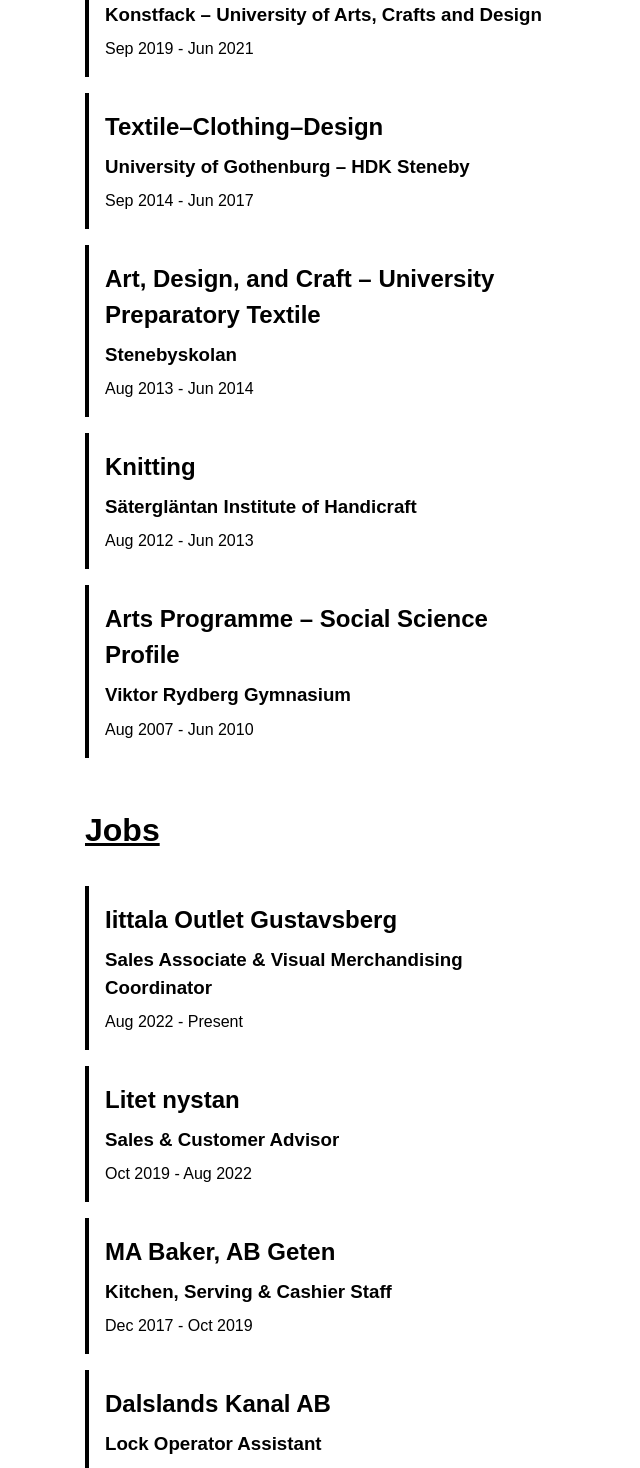
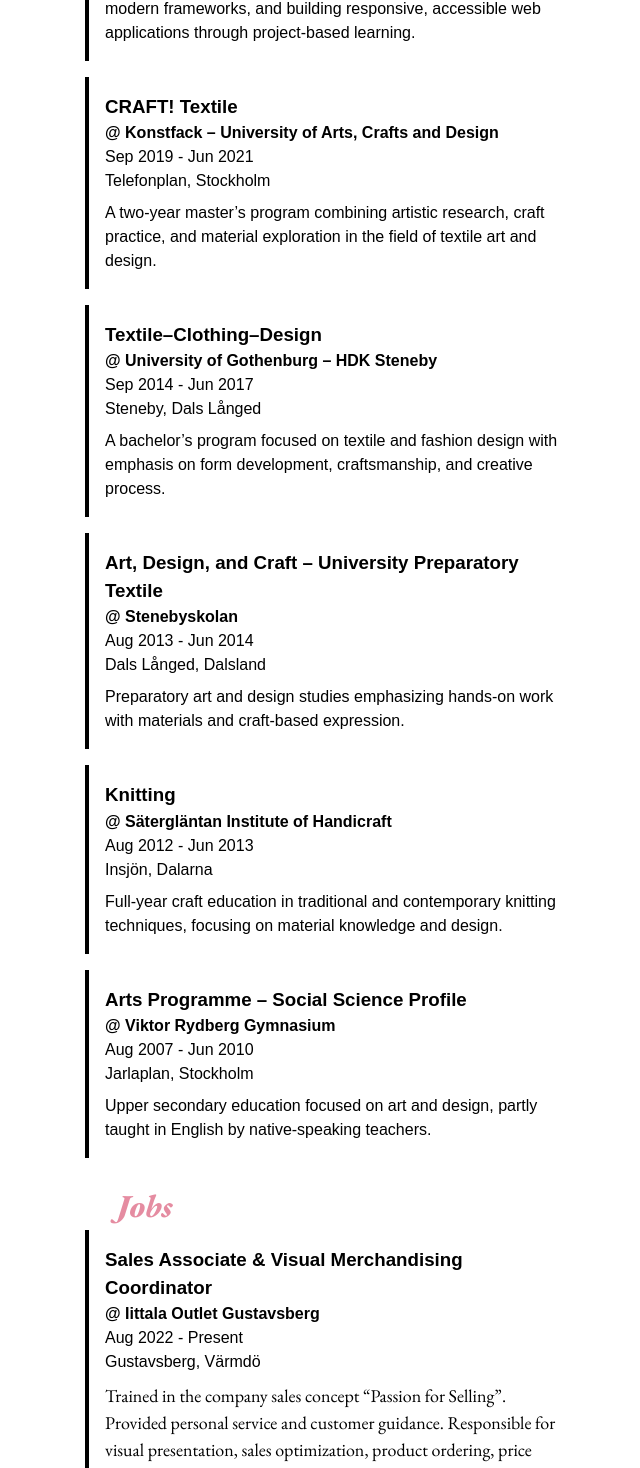
Before and after one commit to fridanordenlow/angular-portfolio, an Angular app: page /cv in a window 1280 px wide. Shown: the part 691-2159 px from the top of the page, without its empty margins (3-643 px from the left). Built offline with nearby package versions, Linux system fonts and the light colour scheme; a web font is replaced by a local one.

Commit message:
update cv page

```diff
--- a/src/app/components/education-card/education-card.component.html
+++ b/src/app/components/education-card/education-card.component.html
@@ -1,7 +1,13 @@
 <article class="card education-card">
-  <h2 class="education-card__program">{{ education().program }}</h2>
-  <h3 class="education-card__school">{{ education().school }}</h3>
-  <p class="education-card__date">
-    {{ education().startDate }} - {{ education().endDate }}
-  </p>
+  <div>
+    <h3 class="education-card__program">{{ education().program }}</h3>
+    <h4 class="education-card__school">&#64; {{ education().school }}</h4>
+    <p class="education-card__date">
+      {{ education().startDate }} - {{ education().endDate }}
+    </p>
+    <p class="education-card__location">{{ education().location }}</p>
+  </div>
+  <div>
+    <p class="education-card__description">{{ education().description }}</p>
+  </div>
 </article>
--- a/src/app/components/education-card/education-card.component.scss
+++ b/src/app/components/education-card/education-card.component.scss
@@ -2,4 +2,12 @@
 
 .education-card {
   // padding: $space-sm;
+
+  &__date {
+    font-weight: $fw-medium;
+  }
+
+  &__location {
+    font-weight: $fw-medium;
+  }
 }
--- a/src/app/components/job-card/job-card.component.html
+++ b/src/app/components/job-card/job-card.component.html
@@ -1,5 +1,11 @@
 <article class="card job-card">
-  <h2 class="job-card__company">{{ job().company }}</h2>
-  <h3 class="job-card__position">{{ job().position }}</h3>
-  <p class="job-card__date">{{ job().startDate }} - {{ job().endDate }}</p>
+  <div>
+    <h3 class="job-card__position">{{ job().position }}</h3>
+    <h4 class="job-card__company">&#64; {{ job().company }}</h4>
+    <p class="job-card__date">{{ job().startDate }} - {{ job().endDate }}</p>
+    <p class="job-card__location">{{ job().location }}</p>
+  </div>
+  <div>
+    <p class="job-card__description">{{ job().description }}</p>
+  </div>
 </article>
--- a/src/app/components/job-card/job-card.component.scss
+++ b/src/app/components/job-card/job-card.component.scss
@@ -0,0 +1,18 @@
+@use "variables" as *;
+
+.job-card {
+  display: flex;
+
+  &__date {
+    font-weight: $fw-medium;
+  }
+
+  &__location {
+    font-weight: $fw-medium;
+  }
+
+  &__description {
+    font-family: $secondary-font;
+    font-size: $font-size-md;
+  }
+}
--- a/src/app/pages/cv/cv.component.html
+++ b/src/app/pages/cv/cv.component.html
@@ -1,16 +1,13 @@
 <section class="cv__wrapper">
-  <!-- <h1>CV</h1> -->
+  <app-page-header [pageTitle]="'CV'"></app-page-header>
   <div class="cv__education">
-    <app-page-header [pageTitle]="'CV'"></app-page-header>
-    <h2 class="cv__heading">Education</h2>
+    <h3 class="cv__heading cv__heading--education">Education</h3>
     @for (edu of educationSignal(); track edu.id) {
-    <!-- <h2>{{ edu.program }}</h2>
-      <h3>{{ edu.school }}</h3> -->
     <app-education-card [education]="edu"></app-education-card>
     }
   </div>
   <div class="cv__jobs">
-    <h2 class="cv__heading">Jobs</h2>
+    <h3 class="cv__heading cv__heading--jobs">Jobs</h3>
     @for (job of jobSignal(); track job.id) {
     <app-job-card [job]="job"></app-job-card>
     }
--- a/src/app/pages/cv/cv.component.scss
+++ b/src/app/pages/cv/cv.component.scss
@@ -1,17 +1,30 @@
 @use "variables" as *;
 
-.cv__wrapper {
-  // display: flex;
-  gap: $space-md;
+.cv {
+  &__wrapper {
+    // display: flex;
+    gap: $space-md;
+  }
 
-  h1 {
+  &__education,
+  &__jobs {
+    margin-top: $space-md;
+  }
+
+  &__heading {
+    font-family: $secondary-font;
+    font-style: italic;
+    font-size: $font-size-heading-sm;
     font-weight: $fw-black;
-    color: #e58ca1;
+    color: $blue;
+    padding-left: $space-lg;
+    // text-decoration: underline;
+  }
+  &__heading--education {
+    color: $blue;
+  }
+
+  &__heading--jobs {
+    color: $pink;
   }
 }
-.cv__heading {
-  font-size: $font-size-heading-sm;
-  font-weight: $fw-black;
-  padding: $space-lg 0;
-  text-decoration: underline;
-}
```
